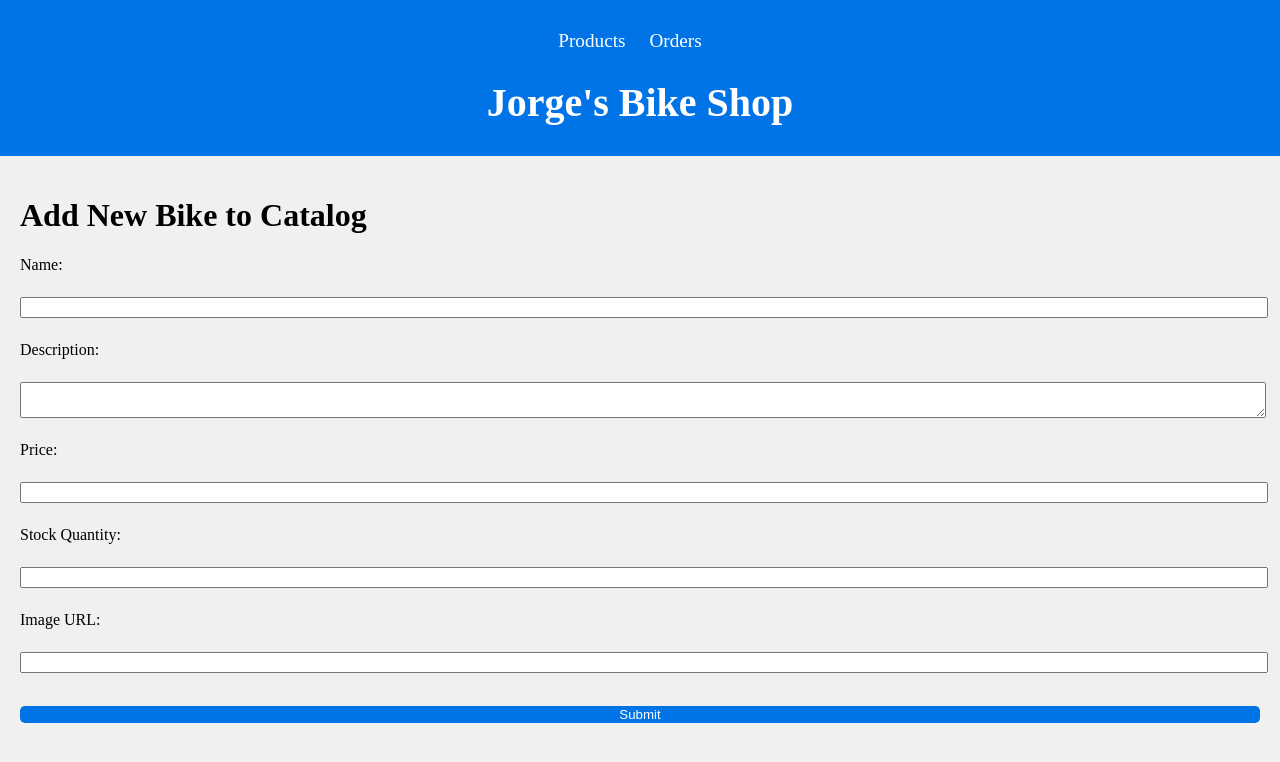
After one commit to JorgeRSLC/bu_602_final_project, a Node server app: page /add-bike in a window 1280 px wide. The commit adds this page. Shown: the top 762 px of the page. Run offline with Node 20, Linux system fonts and the light colour scheme; some libraries are stand-ins or nearby versions.

Commit message:
Build functionality for adding new bike to catalog
Build routes and views for adding new bike to catalog

```diff
--- a/public/stylesheets/custom.css
+++ b/public/stylesheets/custom.css
@@ -286,3 +286,36 @@ button[type="submit"]:hover,
     font-size: 2em;
     font-weight: bold;
 }
+
+.new-bike-form {
+    display: flex;
+    flex-direction: column;
+    margin-top: 10px;
+}
+
+.new-bike-form label {
+    display: flex;
+    justify-content: space-between;
+    align-items: center;
+}
+
+.new-bike-form input[type="text"],
+.new-bike-form input[type="number"],
+.new-bike-form textarea {
+    width: 100%;
+    margin: 5px 0;
+}
+
+.new-bike-form input[type="submit"] {
+    width: auto;
+    margin-top: 10px;
+    background-color: #0073e6;
+    color: white;
+    border: none;
+    border-radius: 5px;
+    cursor: pointer;
+}
+
+.new-bike-form input[type="submit"]:hover {
+    background-color: #005aad;
+}
--- /dev/null
+++ b/routes/addBikeForm.js
@@ -0,0 +1,3 @@
+module.exports = (req, res) => {
+    res.render('addBikeView');
+}
--- a/routes/index.js
+++ b/routes/index.js
@@ -7,6 +7,8 @@ const orderSummary = require('./orderSummary')
 const submitOrder = require('./submitOrder')
 const inventory = require('./inventory')
 const updateBike = require('./updateBike')
+const addBikeForm = require('./addBikeForm')
+const addBike = require('./addBike')
 
 
 require('../db')
@@ -49,4 +51,10 @@ router.get('/inventory', inventory)
 
 router.post('/update-product', updateBike)
 
+router.get('/add-bike', (req, res) => {
+    res.render('addBikeView')
+});
+
+router.post('/add-bike', addBike)
+
 module.exports = router;
--- /dev/null
+++ b/views/addBikeView.handlebars
@@ -0,0 +1,14 @@
+<h1>Add New Bike to Catalog</h1>
+<form action="/add-bike" method="POST" class="new-bike-form">
+    <label for="name">Name:</label><br>
+    <input type="text" id="name" name="name" required><br>
+    <label for="description">Description:</label><br>
+    <textarea id="description" name="description" required></textarea><br>
+    <label for="price">Price:</label><br>
+    <input type="number" id="price" name="price" required><br>
+    <label for="stockQuantity">Stock Quantity:</label><br>
+    <input type="number" id="stockQuantity" name="stockQuantity" required><br>
+    <label for="image">Image URL:</label><br>
+    <input type="text" id="image" name="image" required><br>
+    <input type="submit" value="Submit">
+</form>
--- a/views/inventoryView.handlebars
+++ b/views/inventoryView.handlebars
@@ -26,6 +26,4 @@
     </div>
     {{/each}}
 </div>
-<form action="/add_bike" method="GET">
-    <input type="submit" value="Add a new bike" class="order-submit">
-</form>
+<a href="/add-bike" class="order-submit">Add a new bike</a>
```
Also changed, not shown: routes/addBike.js (added, +13 -0 lines), public/images/bronson.avif (added), public/images/bronson.jpg (added).
